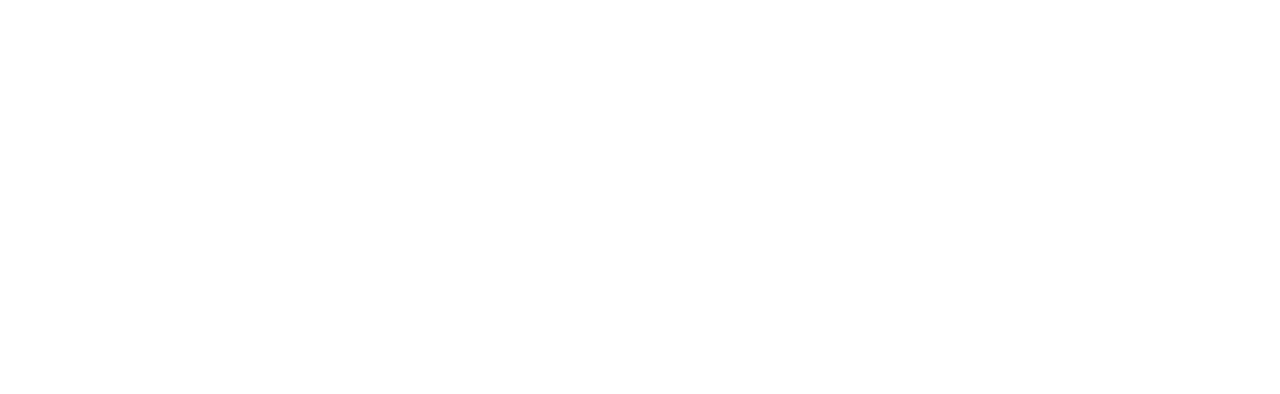
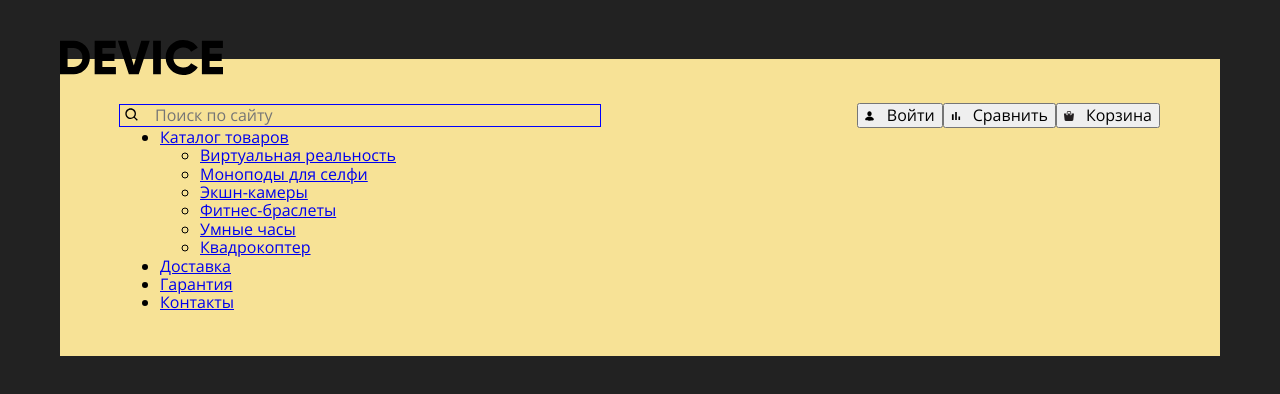
Before and after one commit to AbdumalikovIqboljon/device, a plain HTML site: page index.html in a window 1280 px wide. Drawn offline with Linux system fonts and the light colour scheme.

Commit message:
Add fonts and change sitenav styles

```diff
--- a/css/styles.css
+++ b/css/styles.css
@@ -0,0 +1,149 @@
+
+/*CUSTOM PROPERTIES*/
+:root {
+}
+/*FONT-FAMILY*/
+@font-face {
+    font-family: "Gilroy";
+    src: url("../fonts/Gilroy-ExtraBold.woff2") format("woff2"),
+        url("../fonts/Gilroy-ExtraBold.woff") format("woff");
+    font-weight: 800;
+    font-style: normal;
+    font-display: swap;
+}
+
+@font-face {
+    font-family: "Gilroy";
+    src: url("../fonts/Gilroy-Light.woff2") format("woff2"),
+        url("../fonts/Gilroy-Light.woff") format("woff");
+    font-weight: 300;
+    font-style: normal;
+    font-display: swap;
+}
+@font-face {
+    font-family: "Open Sans";
+    src: url("../fonts/OpenSans-Light.woff2") format("woff2"),
+        url("../fonts/OpenSans-Light.woff") format("woff");
+    font-weight: 300;
+    font-style: normal;
+    font-display: swap;
+}
+@font-face {
+    font-family: "Open Sans";
+    src: url("../fonts/OpenSans-Regular.woff2") format("woff2"),
+        url("../fonts/OpenSans-Regular.woff") format("woff");
+    font-weight: normal;
+    font-style: normal;
+    font-display: swap;
+}
+
+body {
+	font-family: "Open Sans", "Arial", sans-serif;
+    background-color: #222;
+}
+
+/* #BOX-SIZING */
+html {
+	box-sizing: border-box;
+	scroll-behavior: smooth;
+}
+h1, h2, h3 {
+	margin: 0;
+	font-family: "Gilroy", "Arial", sans-serif;
+}
+*,
+*::before,
+*::after {
+	box-sizing: inherit;
+	margin: 0;
+}
+
+/* VISUALLY HIDING CODE */
+.visually-hidden {
+	position: absolute;
+	width: 1px;
+	height: 1px;
+	margin: -1px;
+	border: 0;
+	padding: 0;
+	clip: rect(0 0 0 0);
+	overflow: hidden;
+}
+
+.container {
+    max-width: 1210px;
+    width: 100%;
+    padding-right: 25px;
+    padding-left: 25px;
+    margin: 0 auto;
+    padding-top: 40px;
+}
+/* SITE-LOGO */
+.link--logo {
+	margin-bottom: -19px;
+    display: inline-block;
+}
+.link--logo__image {
+    display: block;
+}
+
+/* SITENAV */
+.sitenav {
+    background-color: #f7e296;
+	padding-top: 44px;
+	padding-right: 60px;
+	padding-left: 60px;
+	padding-bottom: 44px;
+}
+
+.form--search {
+	width: 480px;
+	margin-right: auto;
+}
+.form--search__input {
+	width: 100%;
+	position: relative;
+	display: flex;
+	align-items: center;
+	background-color: transparent;
+	border: none;
+	padding-left: 35px;
+
+	outline: 1px solid blue;
+}
+.form--search:before {
+	position: absolute;
+	content: "";
+	margin-top: 3px;
+	margin-left: 5px;
+	width: 13px;
+	height: 13px;
+	background-repeat: no-repeat;
+	background-position: center center;
+	background-image: url("../images/search-icon.svg");
+}
+.sitenav--top {
+	display: flex;
+	align-items: center;
+}
+.btn {
+	display: flex;
+	align-items: center;
+}
+.btn:before {
+	content: "";
+	width: 10px;
+	height: 10px;
+	background-position: center center;
+	background-repeat: no-repeat;
+	margin-right: 12px;
+}
+.sitenav--top__login-btn:before {
+	background-image: url("../images/user-icon.svg");
+}
+.sitenav--top__balance-btn:before {
+	background-image: url("../images/balance-icon.svg");
+}
+.sitenav--top__add-to-cart-btn:before {
+	background-image: url("../images/add-to-cart-icon.svg");
+}
--- a/index.html
+++ b/index.html
@@ -1,5 +1,5 @@
 <!DOCTYPE html>
-<html lang="en">
+<html lang="ru">
 <head>
     <meta charset="UTF-8">
     <meta http-equiv="X-UA-Compatible" content="IE=edge">
@@ -10,6 +10,69 @@
 </head>
 <body>
 
+    <!-- SITE-HEADER -->
+    <header class="site-header">
+        <div class="site-header__container container">
+
+            <!-- SITE-HEADER--TOP  -->
+            <div class="site-header--top">
+                <a class="site-header__link link--logo" href="/">
+                    <img class="link--logo__image" src="./images/device-site-logo.svg" alt="Device site logo" width="163" height="35">
+                </a>
+            </div>
+
+
+            <!-- SITENAV -->
+            <nav class="sitenav">
+                <div class="sitenav--top">
+                    <form class="sitenav__form form--search">
+                        <label class="form--search__label" for="input-search">
+                            <input class="form--search__input" id="input-search" type="text" name="information" placeholder="Поиск по сайту" aria-labelledby="Search input">
+                        </label>
+
+                    </form>
+                    <button class="sitenav--top__login-btn btn" type="button">Войти</button>
+                    <button class="sitenav--top__balance-btn btn" type="button">Сравнить</button>
+                    <button class="sitenav--top__add-to-cart-btn btn" type="button">Корзина</button>
+                </div>
+                <ul class="sitenav__list nav-list">
+                    <li class="nav-list__item">
+                        <a class="nav-list__link" href="#">Каталог товаров</a>
+                        <ul class="dropdown">
+                            <li class="dropdown__item">
+                                <a class="dropdown__link" href="#">Виртуальная реальность</a>
+                            </li>
+                            <li class="dropdown__item">
+                                <a class="dropdown__link" href="#">Моноподы для селфи</a>
+                            </li>
+                            <li class="dropdown__item">
+                                <a class="dropdown__link" href="#">Экшн-камеры</a>
+                            </li>
+                            <li class="dropdown__item">
+                                <a class="dropdown__link" href="#">Фитнес-браслеты</a>
+                            </li>
+                            <li class="dropdown__item">
+                                <a class="dropdown__link" href="#">Умные часы</a>
+                            </li>
+                            <li class="dropdown__item">
+                                <a class="dropdown__link" href="#">Квадрокоптер</a>
+                            </li>
+
+                        </ul>
+                    </li>
+                    <li class="nav-list__item">
+                        <a class="nav-list__link" href="#">Доставка</a>
+                    </li>
+                    <li class="nav-list__item">
+                        <a class="nav-list__link" href="#">Гарантия</a>
+                    </li>
+                    <li class="nav-list__item">
+                        <a class="nav-list__link" href="#">Контакты</a>
+                    </li>
+                </ul>
+            </nav>
+        </div>
+    </header>
 
 
 
```
Also changed, not shown: fonts/Gilroy-ExtraBold.woff (added), fonts/Gilroy-ExtraBold.woff2 (added), fonts/Gilroy-Light.woff (added), fonts/Gilroy-Light.woff2 (added), fonts/OpenSans-Light.woff (added), fonts/OpenSans-Light.woff2 (added), fonts/OpenSans-Regular.woff (added), fonts/OpenSans-Regular.woff2 (added).
